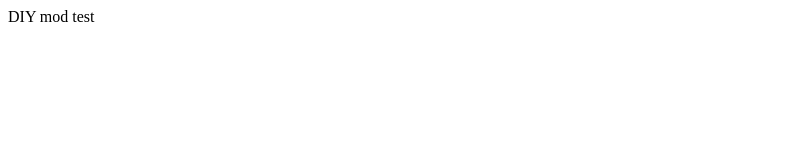
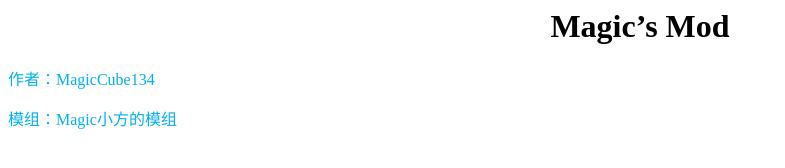
Before and after one commit to MaficCube/ModDevelopment, a plain HTML site: page index.html in a window 1280 px wide. Shown: the whole page, without its empty margins (0-785 px from the left). Drawn offline with Linux system fonts and the light colour scheme.

Commit message:
index.html

```diff
--- a/index.html
+++ b/index.html
@@ -1 +1,3 @@
-DIY mod test
+<h1 align="center" style="text-align:center"><span lang="EN-US">Magic’s Mod<o:p></o:p></span></h1>
+
+<p class="MsoNormal"><span style="color:#00B0F0">作者：<span lang="EN-US">MagicCube134<o:p></o:p></span></span></p><p class="MsoNormal"><span style="color:#00B0F0"><span lang="EN-US">模组：Magic小方的模组</span></span></p>
```
